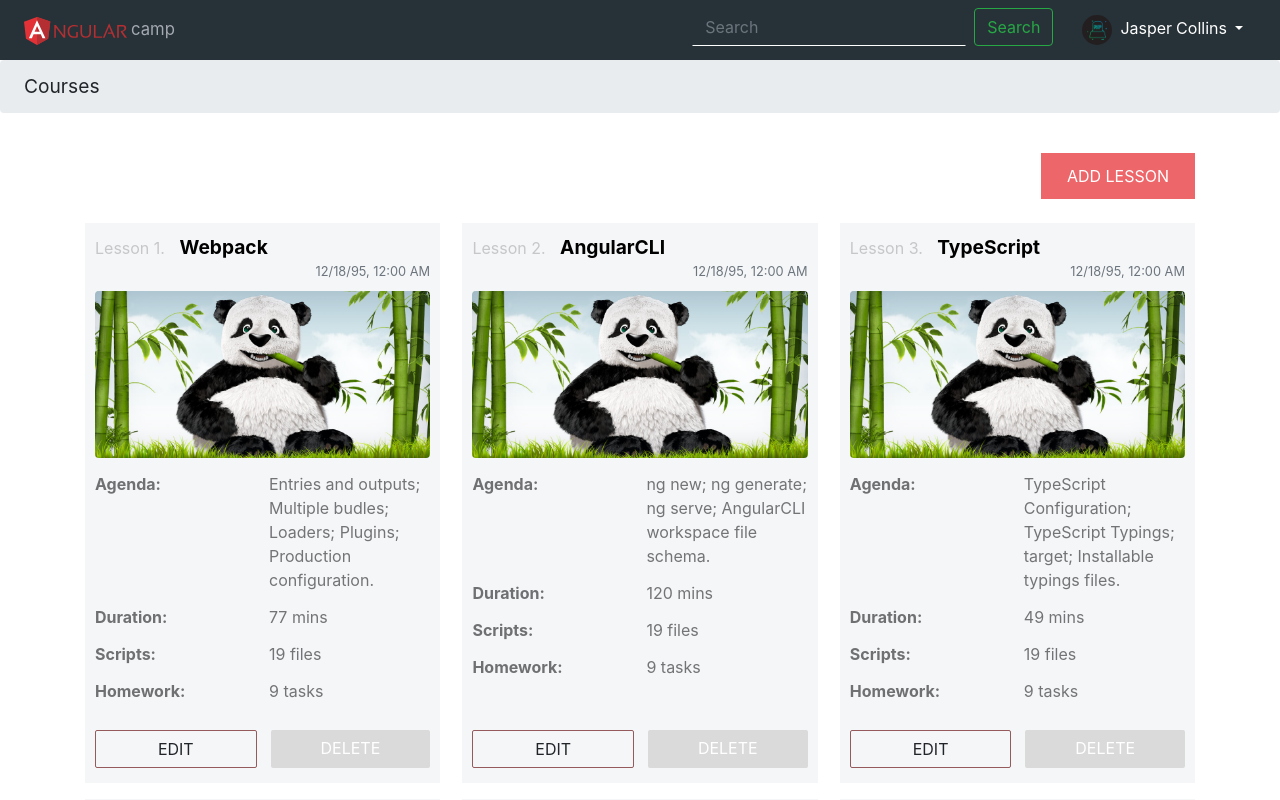
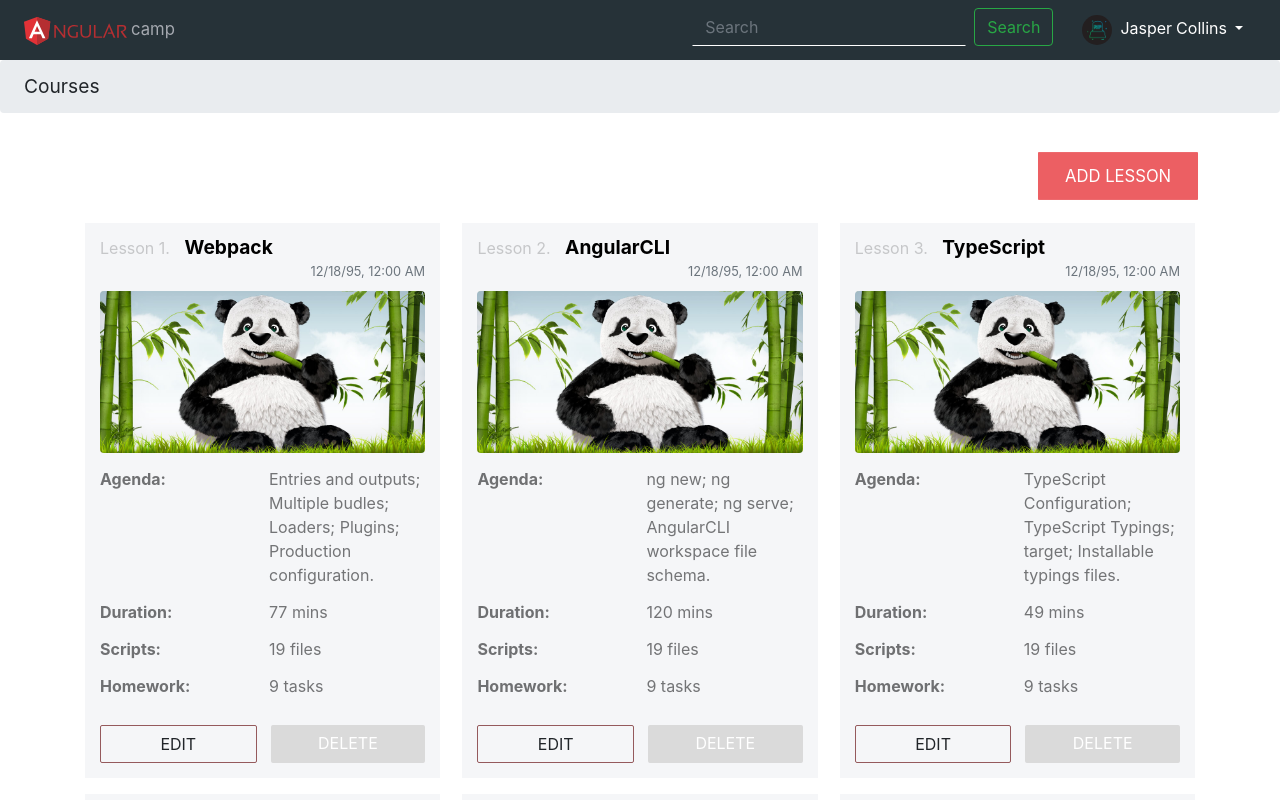
Before and after one commit to DenisLukayenka/VideoCoursesNg, an Angular app: page / in a window 1280 px wide. In both pictures the pointer is over the button "ADD LESSON". Shown: the top 800 px of the page. Built offline with nearby package versions, Linux system fonts and the light colour scheme.

Commit message:
Change course's padding and add transform to button.

```diff
--- a/src/app/shared/components/control-section/control-section.component.css
+++ b/src/app/shared/components/control-section/control-section.component.css
@@ -4,3 +4,9 @@
     color: #ffffff;
     padding: 10px 25px 10px 25px;
 }
+
+.add-lesson-button:hover {
+    background-color: #ec5f63;
+    border-radius: 1px;
+    transform: scale(1.04);
+}
--- a/src/app/shared/components/course-list-item/course-list-item.component.css
+++ b/src/app/shared/components/course-list-item/course-list-item.component.css
@@ -1,6 +1,6 @@
 .course {
     background-color: #f5f6f8;
-    padding: 10px 10px 15px 10px;
+    padding: 10px 15px 15px 15px;
     height: 100%;
     display: flex;
     flex-direction: column;
```
